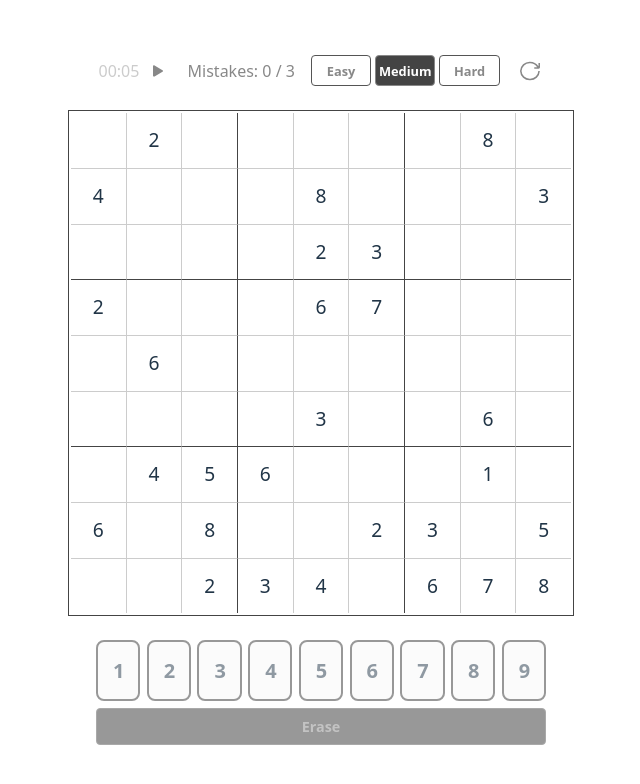
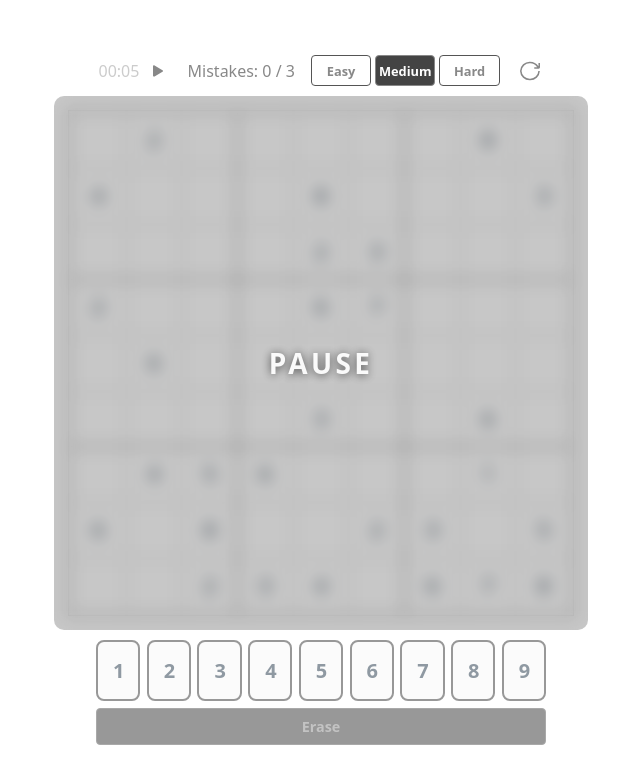
Before and after one commit to Falren/sudoku, a React (Vite) app: page / in a window 1280 px wide. Both pictures are taken after a click on the button 476 px from the left and 70 px from the top of the page. Shown: the top 784 px of the page, without its empty margins (319-959 px from the left). Built offline with nearby package versions, Linux system fonts and the light colour scheme.

Commit message:
feat: add blur screen on pause

```diff
--- a/src/App.css
+++ b/src/App.css
@@ -12,6 +12,35 @@
   justify-content: center;
   align-items: center;
   gap: 1.5rem;
+}
+
+.board-shell {
+  position: relative;
+  width: fit-content;
+  max-width: 100%;
+  overflow: visible;
+}
+
+.board-pause-overlay {
+  position: absolute;
+  inset: -14px;
+  z-index: 2;
+  display: flex;
+  align-items: center;
+  justify-content: center;
+  border-radius: 10px;
+  background: rgba(0, 0, 0, 0.22);
+  backdrop-filter: blur(8px);
+  -webkit-backdrop-filter: blur(8px);
+}
+
+.board-pause-caption {
+  font-size: 1.75rem;
+  font-weight: 600;
+  letter-spacing: 0.12em;
+  text-transform: uppercase;
+  color: rgba(255, 255, 255, 0.95);
+  text-shadow: 0 1px 10px rgba(0, 0, 0, 0.65);
 }
 
 .header {
--- a/src/App.tsx
+++ b/src/App.tsx
@@ -42,6 +42,7 @@ function App() {
           <RefreshIcon />
         </button>
       </div>
+      <div className="board-shell">
         <Board
           getCellValue={game.getCellValue}
           getCellValidation={game.getCellValidation}
@@ -50,6 +51,12 @@ function App() {
           isSelected={game.isSelected}
           onSelectCell={game.selectCell}
         />
+        {game.timerStopped && !game.gameOver && !game.won && (
+          <div className="board-pause-overlay" role="status" aria-live="polite">
+            <span className="board-pause-caption">Pause</span>
+          </div>
+        )}
+      </div>
       <Keyboard
         disabled={game.isKeyboardDisabled()}
         eraseDisabled={game.isEraseDisabled()}
--- a/src/hooks/useSudokuGame.ts
+++ b/src/hooks/useSudokuGame.ts
@@ -49,7 +49,7 @@ export function useSudokuGame(puzzle: Puzzle) {
 
   const selectCell = (pos: CellPosition) => setSelectedCell(pos)
   const canEditSelected = (): boolean => {
-    if (gameOver || won) return false
+    if (gameOver || won || timerStopped) return false
     const [row, col] = selectedCell
     return selectedCell[0] >= 0 && !fixed[row][col]
   }
```
Lines whose indentation alone changed are shown as unchanged.
